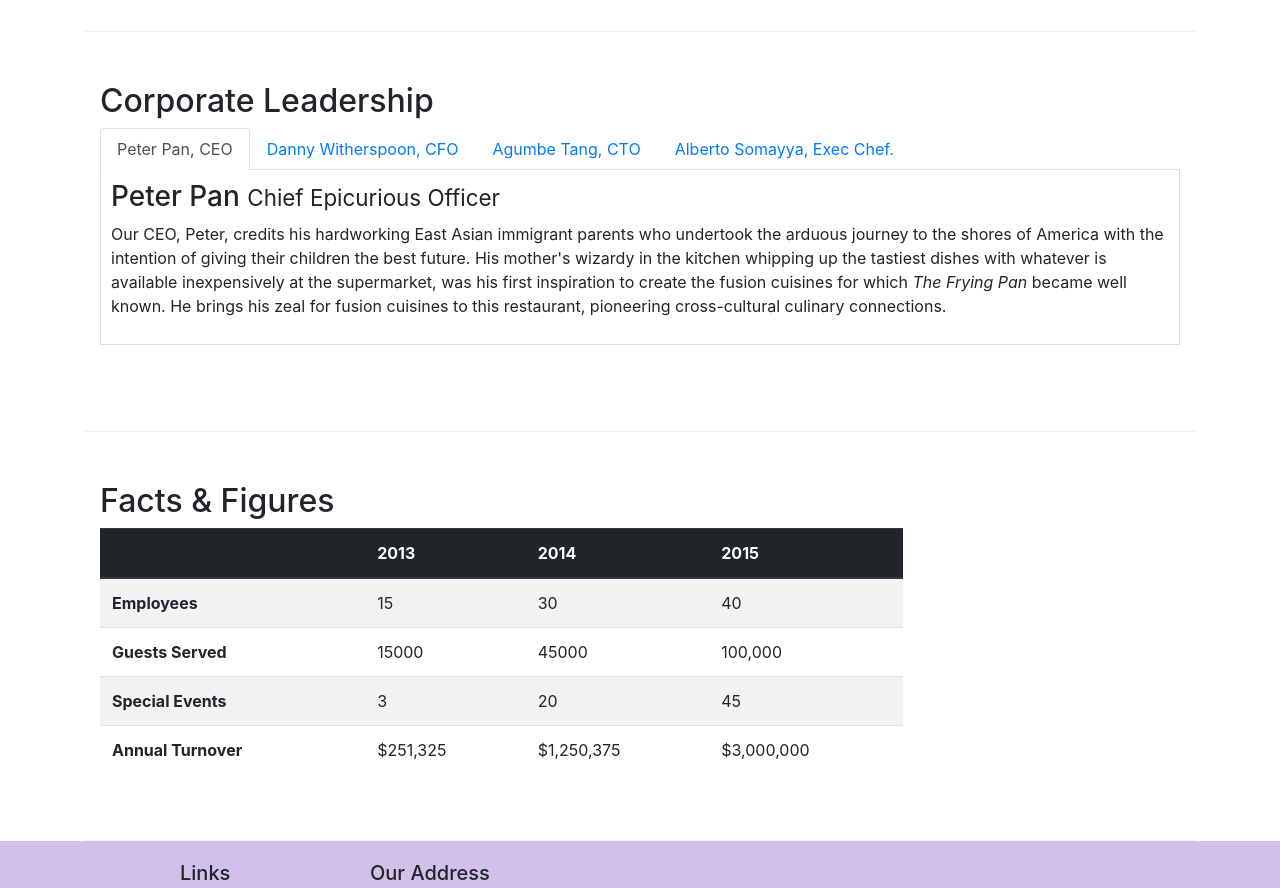
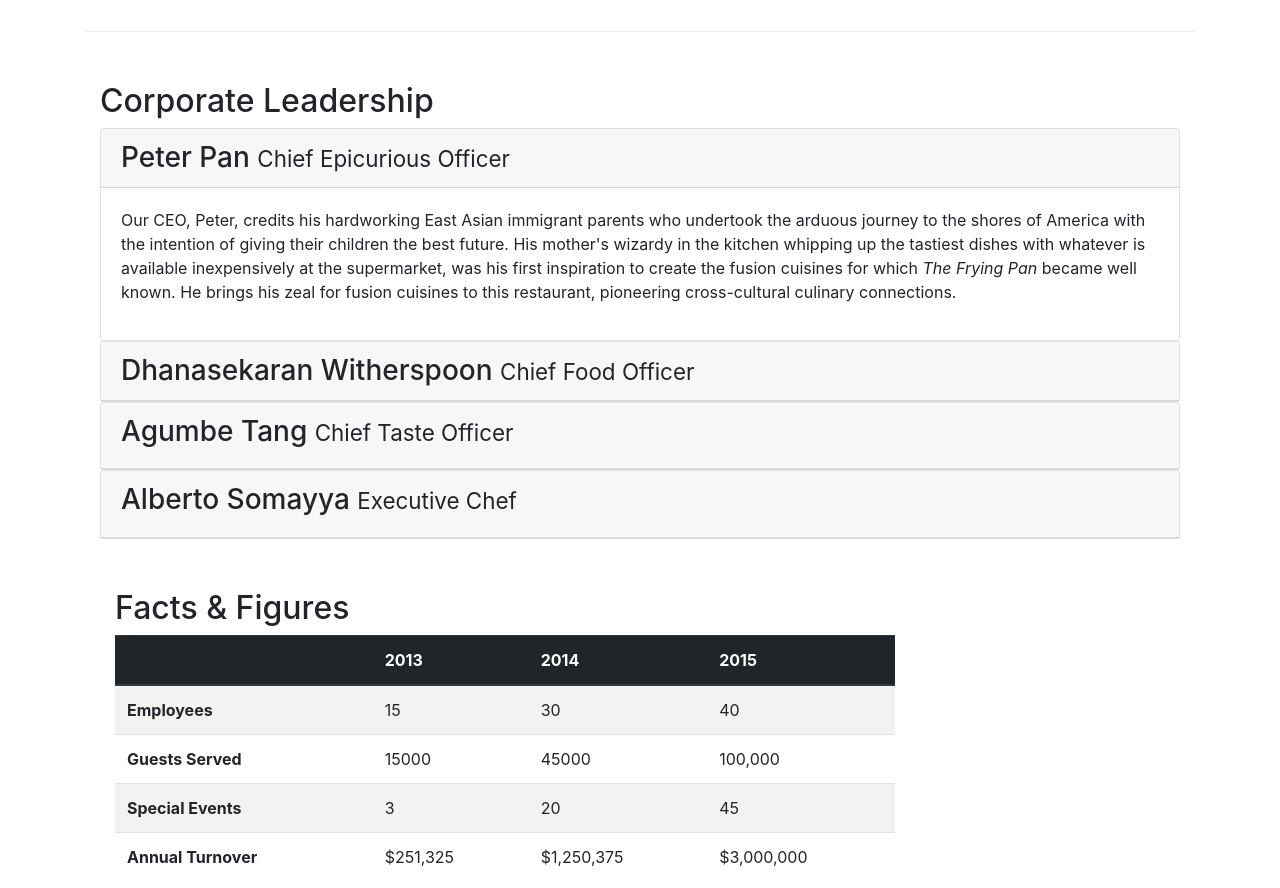
Before and after one commit to matthewgreasley/conFusion, a website: page aboutus.html in a window 1280 px wide. Shown: the part 940-1828 px from the top of the page. Drawn offline with nearby package versions, Linux system fonts and the light colour scheme.

Commit message:
accordian

```diff
--- a/aboutus.html
+++ b/aboutus.html
@@ -106,48 +106,64 @@
             <div class="col-12">
                 <h2>Corporate Leadership</h2>
 
-                <ul class="nav nav-tabs">
-                    <li class="nav-item">
-                        <a class="nav-link active" href="#peter"
-                            role="tab" data-toggle="tab">Peter Pan, CEO</a>
-                    </li>
-                    <li class="nav-item">
-                        <a class="nav-link" href="#danny"
-                            role="tab" data-toggle="tab">Danny Witherspoon, CFO</a>
-                    </li>
-                    <li class="nav-item">
-                        <a class="nav-link" href="#agumbe"
-                            role="tab" data-toggle="tab">Agumbe Tang, CTO</a>
-                    </li>
-                    <li class="nav-item">
-                        <a class="nav-link" href="#alberto"
-                            role="tab" data-toggle="tab">Alberto Somayya, Exec Chef.</a>
-                    </li>
-                </ul>
+                <div id="accordian">
+
+                    <div class="card">
+                        <div class="card-header" role="tab" id="peterhead">
+                            <h3 class="mb-0">
+                                <a data-toggle="collapse" data-target="#peter">Peter Pan <small>Chief Epicurious Officer</small></a>
+                            </h3>
+                        </div>
+                        <div class="collapse show" id="peter" data-parent="#accordian">
+                            <div class="card-body">
+                                <p class="d-none d-sm-block">Our CEO, Peter, credits his hardworking East Asian immigrant parents who undertook the arduous journey to the shores of America with the intention of giving their children the best future. His mother's wizardy in the kitchen whipping up the tastiest dishes with whatever is available inexpensively at the supermarket, was his first inspiration to create the fusion cuisines for which <em>The Frying Pan</em> became well known. He brings his zeal for fusion cuisines to this restaurant, pioneering cross-cultural culinary connections.</p>
+                            </div>
+                        </div>
+                    </div>
 
 
-
-                <div class="tab-content">
-
-                    <div role="tabpanel" class="tab-pane fade show active" id="peter">
-                        <h3>Peter Pan <small>Chief Epicurious Officer</small></h3>
-                    <p class="d-none d-sm-block">Our CEO, Peter, credits his hardworking East Asian immigrant parents who undertook the arduous journey to the shores of America with the intention of giving their children the best future. His mother's wizardy in the kitchen whipping up the tastiest dishes with whatever is available inexpensively at the supermarket, was his first inspiration to create the fusion cuisines for which <em>The Frying Pan</em> became well known. He brings his zeal for fusion cuisines to this restaurant, pioneering cross-cultural culinary connections.</p>
+                    <div class="card">
+                        <div class="card-header" role="tab" id="dannyhead">
+                            <h3 class="mb-0">
+                                <a data-toggle="collapse" data-target="#danny">Dhanasekaran Witherspoon <small>Chief Food Officer</small></a>
+                            </h3>
                         </div>
-                    <div role="tabpanel" class="tab-pane fade" id="danny">
-                        <h3>Dhanasekaran Witherspoon <small>Chief Food Officer</small></h3>
+                        <div class="collapse" id="danny" data-parent="#accordian">
+                            <div class="card-body">
                                 <p class="d-none d-sm-block">Our CFO, Danny, as he is affectionately referred to by his colleagues, comes from a long established family tradition in farming and produce. His experiences growing up on a farm in the Australian outback gave him great appreciation for varieties of food sources. As he puts it in his own words, <em>Everything that runs, wins, and everything that stays, pays!</em></p>
                             </div>
-                    <div role="tabpanel" class="tab-pane fade" id="agumbe">
-                        <h3>Agumbe Tang <small>Chief Taste Officer</small></h3>
+                        </div>
+                    </div>
+
+                    <div class="card">
+                        <div class="card-header" role="tab" id="agumbehead">
+                            <h3 class="mb-0">
+                                <a data-toggle="collapse" data-target="#agumbe"><h3>Agumbe Tang <small>Chief Taste Officer</small></h3></a>
+                            </h3>
+                        </div>
+                        <div class="collapse" id="agumbe" data-parent="#accordian">
+                            <div class="card-body">
                                 <p class="d-none d-sm-block">Blessed with the most discerning gustatory sense, Agumbe, our CTO, personally ensures that every dish that we serve meets his exacting tastes. Our chefs dread the tongue lashing that ensues if their dish does not meet his exacting standards. He lives by his motto, <em>You click only if you survive my lick.</em></p>
                             </div>
-                    <div role="tabpanel" class="tab-pane fade" id="alberto">
-                        <h3>Alberto Somayya <small>Executive Chef</small></h3>
+                        </div>
+                    </div>
+
+
+                    <div class="card">
+                        <div class="card-header" role="tab" id="albertohead">
+                            <h3 class="mb-0">
+                                <a data-toggle="collapse" data-target="#alberto"><h3>Alberto Somayya <small>Executive Chef</small></h3></a>
+                            </h3>
+                        </div>
+                        <div class="collapse" id="alberto" data-parent="#accordian">
+                            <div class="card-body">
                                 <p class="d-none d-sm-block">Award winning three-star Michelin chef with wide International experience having worked closely with whos-who in the culinary world, he specializes in creating mouthwatering Indo-Italian fusion experiences. He says, <em>Put together the cuisines from the two craziest cultures, and you get a winning hit! Amma Mia!</em></p>
                             </div>
                         </div>
                     </div>
-       </div>
+
+
+
 
 
         <div class="row row-content">
```
Also changed, not shown: index.html (+7 -2 lines). Lines whose indentation alone changed are shown as unchanged.
